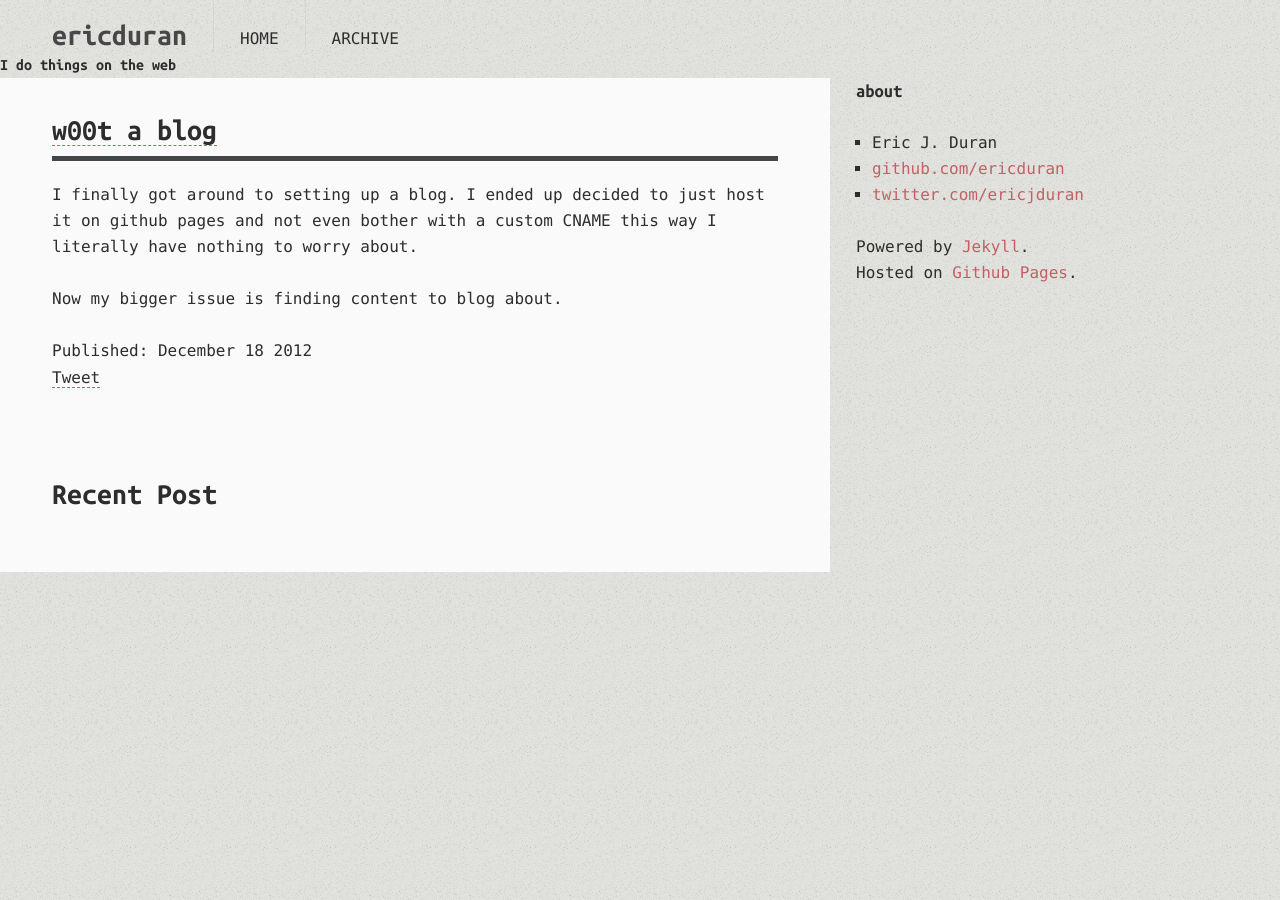
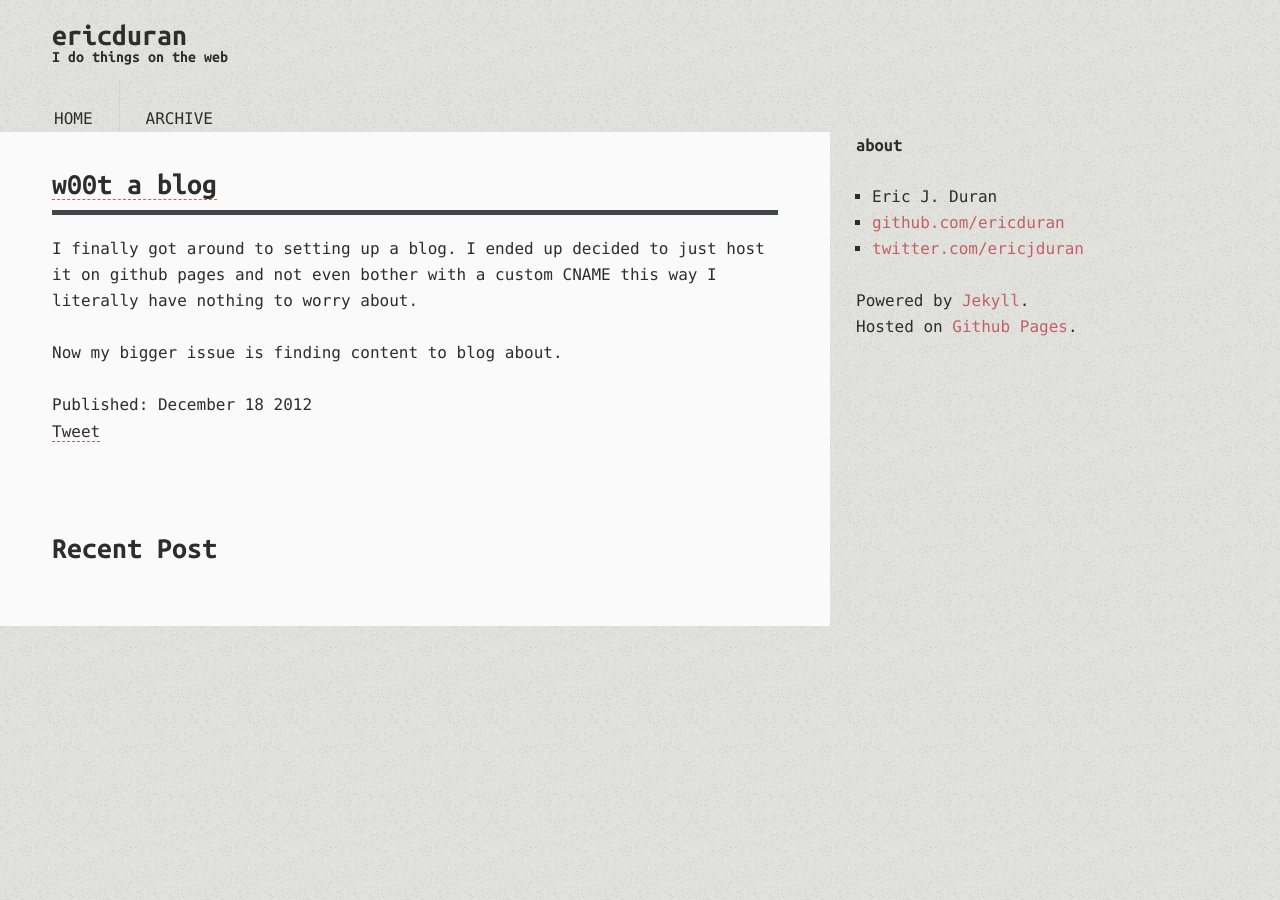
Before and after one commit to ericduran/ericduran.github.com, a Jekyll site: the page built from index.html, in a window 1280 px wide. Built offline with Jekyll 4.4.1, drawn with Linux system fonts in a browser that asks for light colours; the list of posts is cut into pages by our own code; comment, search, counter and statistics services are not loaded.

Commit message:
Fixing header

```diff
--- a/_includes/header.html
+++ b/_includes/header.html
@@ -1,8 +1,10 @@
 
   <header id="main-header">
+    <div class="logo">
+        <a href="/">ericduran</a><span class="moto">I do things on the web</span>
+    </div>
     <nav class="nav-global cf">
       <ul>
-        <li class="logo"><a href="/">ericduran</a> <span class="moto">I do things on the web</span></li>
         <li><a href="/">home</a></li>
         <li><a href="/archive.html">archive</a></li>
       </ul>
--- a/assets/css/style.css
+++ b/assets/css/style.css
@@ -269,23 +269,42 @@ nav ul, nav ol {
 #main-header .logo a:visited {
   color: #2d2d2d;
 }
+#main-header .logo {
+  text-transform: none;
+  display: block;
+  padding-bottom: 10px;
+  width: auto;
+}
+#main-header .logo a {
+  display: block;
+  font-size: 30px;
+}
 #main-header .nav-global {
   text-transform: uppercase;
-}
-#main-header .nav-global .logo {
-  text-transform: none;
-  display: block;
-  width: auto;
-}
-#main-header .nav-global .logo a {
-  display: block;
-  font-size: 30px;
-  line-height: 52px;
-  padding-bottom: 26px;
 }
 @media only screen and (min-width: 768px) {
   #main-header {
     padding: 0;
+    padding-top: 26px;
+  }
+  #main-header .logo {
+    border-bottom: 0 none;
+    border-right: none 0;
+    display: block;
+    width: auto;
+  }
+  #main-header .logo .moto {
+    padding-left: 26px;
+  }
+  #main-header .logo a {
+    font-size: 30px;
+    line-height: 18px;
+    margin-bottom: 0;
+    padding-bottom: 0;
+    padding-left: 26px;
+  }
+  #main-header .logo a:hover {
+    background-color: transparent;
   }
   #main-header .nav-global li {
     float: left;
@@ -308,32 +327,23 @@ nav ul, nav ol {
   #main-header .nav-global li:last-child {
     border-width: 0;
   }
-  #main-header .nav-global .logo {
+}
+@media only screen and (min-width: 1280px) {
+  #main-header .logo {
     border-bottom: 0 none;
-    border-right: none 0;
     display: block;
     width: auto;
   }
-  #main-header .nav-global .logo a {
-    font-size: 30px;
+  #main-header .logo a {
     line-height: 18px;
     margin-bottom: 0;
     padding-left: 52px;
   }
-  #main-header .nav-global .logo a:hover {
-    background-color: transparent;
+  #main-header .logo .moto {
+    padding-left: 52px;
   }
-}
-@media only screen and (min-width: 1280px) {
-  #main-header .nav-global .logo {
-    border-bottom: 0 none;
-    display: block;
-    width: auto;
-  }
-  #main-header .nav-global .logo a {
-    line-height: 18px;
-    margin-bottom: 0;
-    padding-left: 52px;
+  #main-header .nav-global {
+    padding-left: 28px;
   }
 }
 @media only screen and (min-width: 1410px) {
@@ -341,6 +351,27 @@ nav ul, nav ol {
     float: left;
     padding: 26px;
     width: 19%;
+  }
+  #main-header .logo {
+    border-bottom: none 0;
+    padding-bottom: 26px;
+    width: auto;
+  }
+  #main-header .logo a {
+    display: block;
+    font-size: 30px;
+    line-height: 32px;
+    padding-bottom: 0;
+    padding-left: 5px;
+    padding-top: 6px;
+    position: relative;
+    top: auto;
+  }
+  #main-header .logo .moto {
+    padding-left: 5px;
+  }
+  #main-header .nav-global {
+    padding-left: 0;
   }
   #main-header .nav-global li {
     float: none;
@@ -354,20 +385,6 @@ nav ul, nav ol {
   }
   #main-header .nav-global li:nth-child(2) {
     border-width: 0;
-  }
-  #main-header .nav-global .logo {
-    border-bottom: none 0;
-    display: list-item;
-    width: auto;
-  }
-  #main-header .nav-global .logo a {
-    display: block;
-    font-size: 30px;
-    line-height: 52px;
-    margin-bottom: 26px;
-    padding-left: 5px;
-    position: relative;
-    top: auto;
   }
 }
 
```
Also changed, not shown: assets/sass/style.scss (+62 -39 lines).
